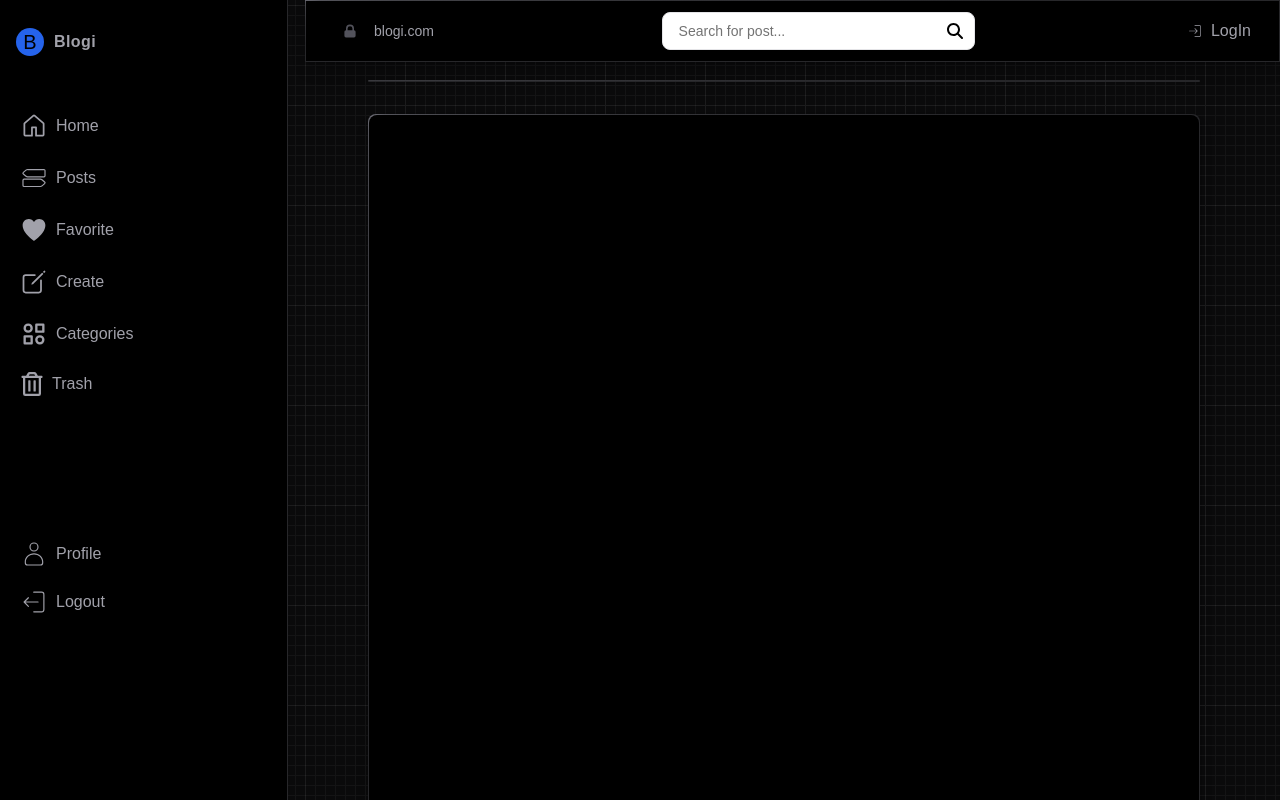
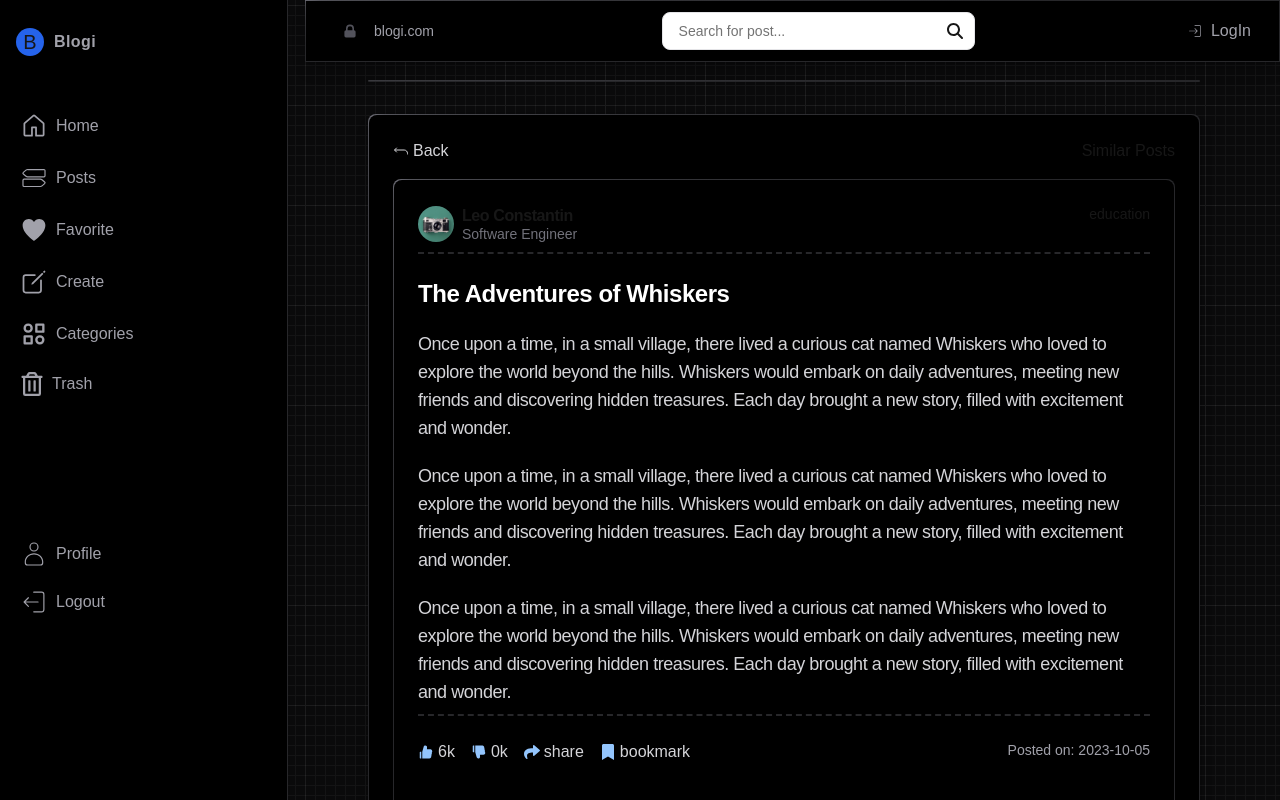
Before and after one commit to leconstantin/Blogi, a Next.js app: page /blogs/1 in a window 1280 px wide. Before the commit this address had no page. Shown: the top 800 px of the page. Built offline with nearby package versions, Linux system fonts and the light colour scheme.

Commit message:
added all necesary pages template

```diff
--- /dev/null
+++ b/src/app/blogs/[slug]/page.tsx
@@ -0,0 +1,98 @@
+import Image from "next/image";
+import Link from "next/link";
+import { AiFillDislike, AiFillLike } from "react-icons/ai";
+import {
+  FaBookmark,
+  FaCommentDots,
+  FaRegCommentDots,
+  FaShare,
+} from "react-icons/fa";
+import { IoReturnUpBack } from "react-icons/io5";
+export default function Page() {
+  return (
+    <>
+      <div className="flex justify-between items-center mb-4">
+        <Link href="/">
+          <button className="flex items-center space-x-1 text-zinc-300 hover:text-white">
+            <IoReturnUpBack />
+            <span>Back</span>
+          </button>
+        </Link>
+        <Link href="/">Similar Posts</Link>
+      </div>
+      <div className="rounded-lg bg-vc-border-gradient p-px shadow-lg shadow-black/20">
+        <div className="flex flex-col items-center rounded-lg bg-black p-3.5 lg:p-6">
+          {/* top section */}
+          <div className="flex justify-between w-full pb-2 border-b-2 border-dashed border-zinc-800">
+            <div className="flex items-center space-x-2">
+              <Image
+                src="/test.jpg"
+                width={36}
+                height={36}
+                alt="profile"
+                className="w-9 h-9 rounded-full"
+              />
+              <div className="flex flex-col -space-y-1">
+                <div className="font-bold tracking-tight">Leo Constantin</div>
+                <div className="text-zinc-500 text-sm">Software Engineer</div>
+              </div>
+            </div>
+            <div className="text-sm">education</div>
+          </div>
+          {/* middle content */}
+
+          <div className="pt-6 text-lg text-zinc-300 tracking-tight space-y-5">
+            <h1 className="text-2xl font-bold text-white">
+              The Adventures of Whiskers
+            </h1>
+            <p>
+              Once upon a time, in a small village, there lived a curious cat
+              named Whiskers who loved to explore the world beyond the hills.
+              Whiskers would embark on daily adventures, meeting new friends and
+              discovering hidden treasures. Each day brought a new story, filled
+              with excitement and wonder.
+            </p>
+            <p>
+              Once upon a time, in a small village, there lived a curious cat
+              named Whiskers who loved to explore the world beyond the hills.
+              Whiskers would embark on daily adventures, meeting new friends and
+              discovering hidden treasures. Each day brought a new story, filled
+              with excitement and wonder.
+            </p>
+            <p>
+              Once upon a time, in a small village, there lived a curious cat
+              named Whiskers who loved to explore the world beyond the hills.
+              Whiskers would embark on daily adventures, meeting new friends and
+              discovering hidden treasures. Each day brought a new story, filled
+              with excitement and wonder.
+            </p>
+          </div>
+
+          {/* actions */}
+          <div className="flex justify-between w-full py-6 border-t-2 border-dashed border-zinc-800 mt-2">
+            <div className="flex space-x-4">
+              <button className="flex items-center space-x-1 text-zinc-300 hover:text-white">
+                <AiFillLike className="size-4 text-blue-300" />
+                <span className="text">6k</span>
+              </button>
+              <button className="flex items-center space-x-1 text-zinc-300 hover:text-white">
+                <AiFillDislike className="size-4 text-blue-300" />
+                <span className="text">0k</span>
+              </button>
+              <button className="flex items-center space-x-1 text-zinc-300 hover:text-white">
+                <FaShare className="size-4 text-blue-300" />
+                <span className="text-">share</span>
+              </button>
+
+              <button className="flex items-center space-x-1 text-zinc-300 hover:text-white">
+                <FaBookmark className="size-4 text-blue-300" />
+                <span className="text-">bookmark</span>
+              </button>
+            </div>
+            <div className="text-zinc-400 text-sm">Posted on: 2023-10-05</div>
+          </div>
+        </div>
+      </div>
+    </>
+  );
+}
--- /dev/null
+++ b/src/app/categories/page.tsx
@@ -0,0 +1,7 @@
+export default function Page() {
+  return (
+    <>
+      <div>Categories page</div>
+    </>
+  );
+}
--- /dev/null
+++ b/src/app/favorite/page.tsx
@@ -0,0 +1,7 @@
+export default function Page() {
+  return (
+    <>
+      <div>My Favorite posts page</div>
+    </>
+  );
+}
--- /dev/null
+++ b/src/app/posts/page.tsx
@@ -0,0 +1,7 @@
+export default function Page() {
+  return (
+    <>
+      <div>My posts page</div>
+    </>
+  );
+}
--- /dev/null
+++ b/src/app/trash/page.tsx
@@ -0,0 +1,7 @@
+export default function Page() {
+  return (
+    <>
+      <div>Blogs i have deleted</div>
+    </>
+  );
+}
--- a/src/components/PostCard.tsx
+++ b/src/components/PostCard.tsx
@@ -1,4 +1,5 @@
 import Image from "next/image";
+import Link from "next/link";
 import { AiFillDislike, AiFillLike } from "react-icons/ai";
 import {
   FaBookmark,
@@ -28,13 +29,15 @@ export default function PostCard() {
           <div className="text-sm">education</div>
         </div>
         {/* middle content */}
-        <div className="text-justify line-clamp-3 pt-2 text-base text-zinc-300 tracking-wide leading-7 text-balance">
-          Once upon a time, in a small village, there lived a curious cat named
-          Whiskers who loved to explore the world beyond the hills.Whiskers
-          would embark on daily adventures, meeting new friends and discovering
-          hidden treasures. Each day brought a new story, filled with excitement
-          and wonder.
-        </div>
+        <Link href="/blogs/123">
+          <div className="text-justify line-clamp-3 pt-2 text-base text-zinc-300 tracking-wide leading-7 text-balance hover:bg-zinc-900 p-1 rounded-xl">
+            Once upon a time, in a small village, there lived a curious cat
+            named Whiskers who loved to explore the world beyond the
+            hills.Whiskers would embark on daily adventures, meeting new friends
+            and discovering hidden treasures. Each day brought a new story,
+            filled with excitement and wonder.
+          </div>
+        </Link>
 
         {/* actions */}
         <div className="flex justify-between w-full pt-2 border-t-2 border-dashed border-zinc-800 mt-2">
```
